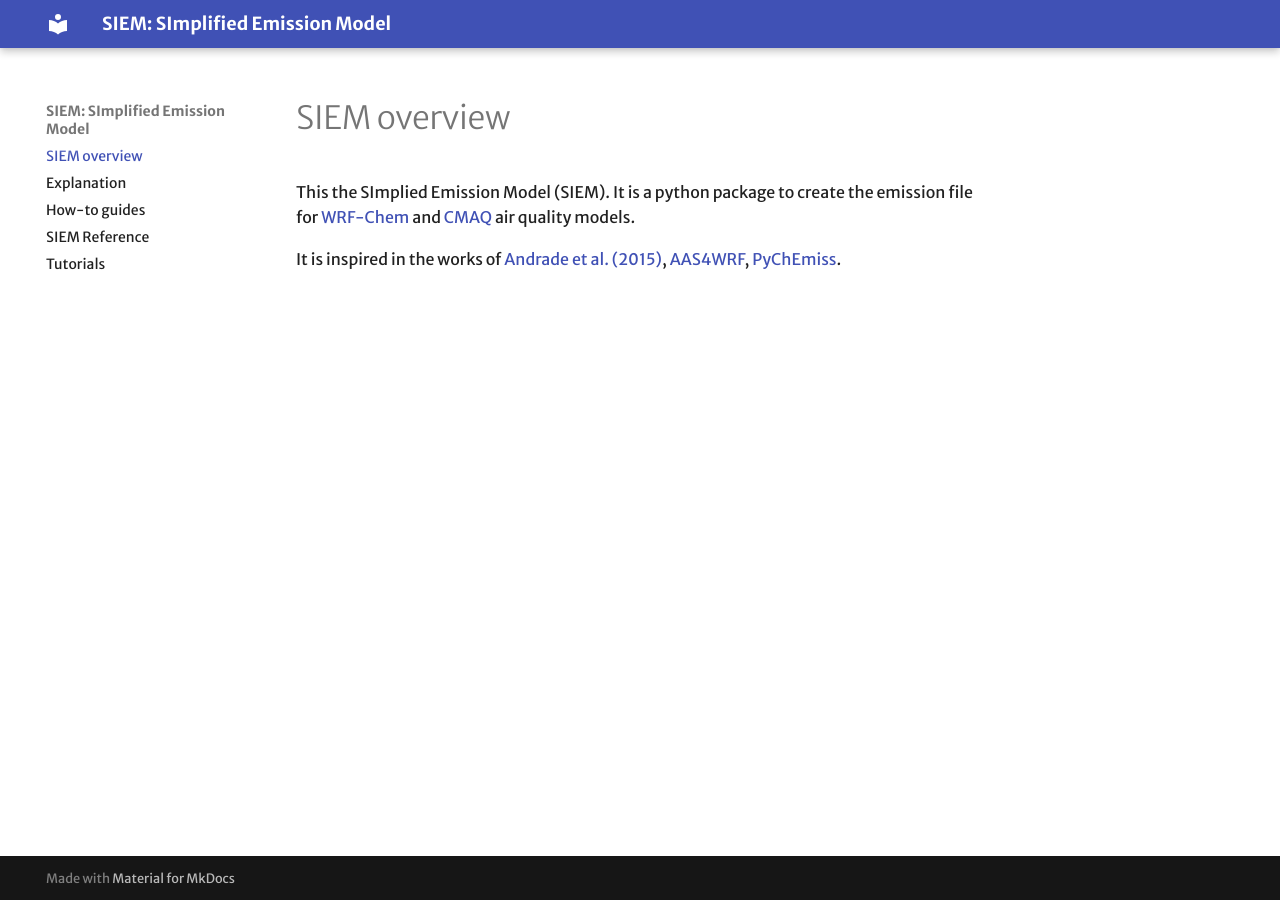
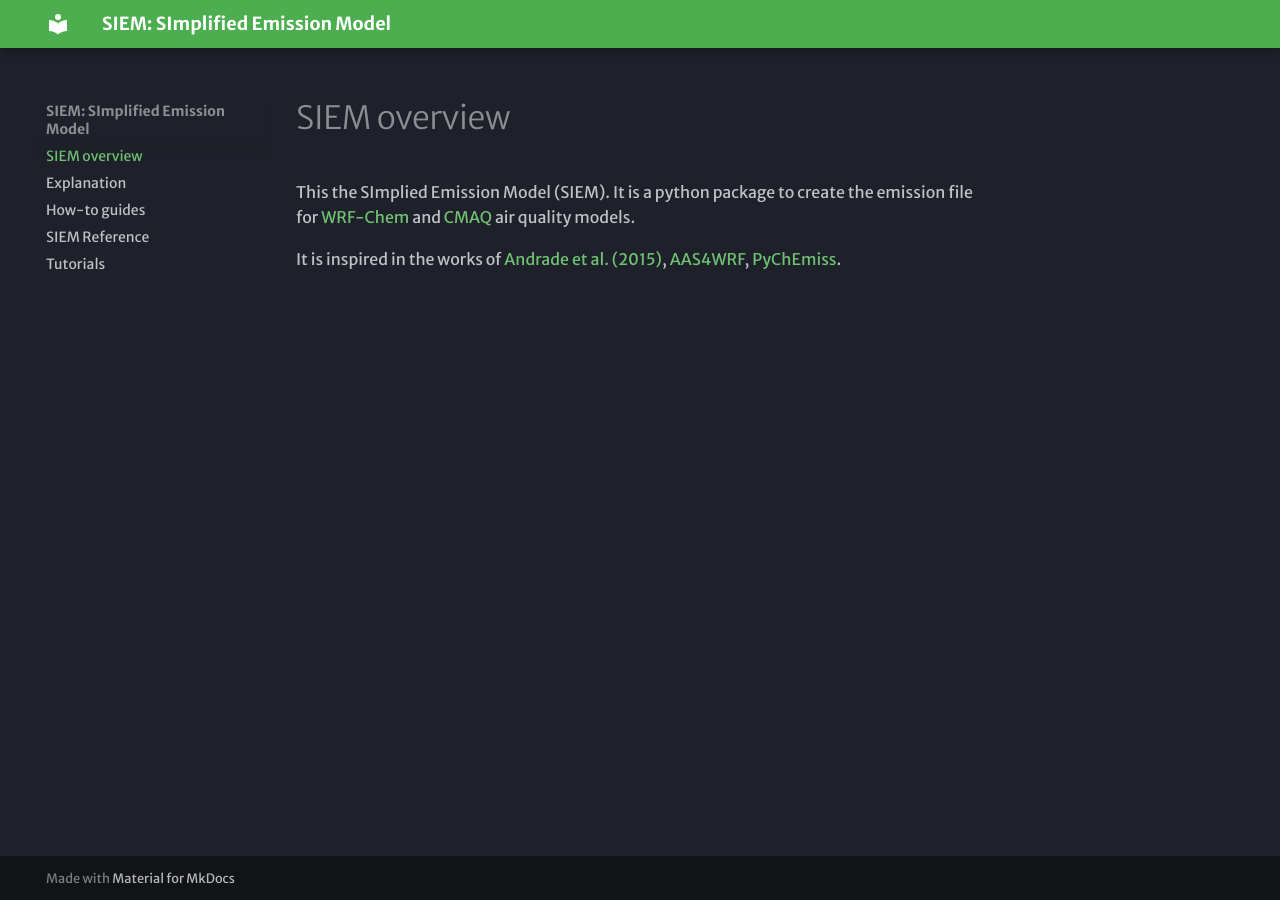
Before and after one commit to quishqa/siem, an MkDocs documentation site: the page built from docs/index.md, in a window 1280 px wide. Built offline with MkDocs 1.6.1 and Material for MkDocs 9.7.7, drawn with Linux system fonts in a browser that asks for light colours; some web fonts are replaced.

Commit message:
feat: add mkdown extensions

```diff
--- a/mkdocs.yml
+++ b/mkdocs.yml
@@ -2,8 +2,28 @@
 site_url: https://quishqa.github.io
 theme:
   name: material
+  palette:
+    scheme: slate
+    primary: green
+    accent: deep purple
   font:
     text: MerriWeather Sans
     code: Red Hat Mono
 plugins:
   - mkdocstrings
+markdown_extensions:
+  - attr_list
+  - pymdownx.emoji:
+      emoji_index: !!python/name:material.extensions.emoji.twemoji
+      emoji_generator: !!python/name:material.extensions.emoji.to_svg
+  - pymdownx.highlight:
+      anchor_linenums: true
+      line_spans: __span
+      pygments_lang_class: true
+  - pymdownx.inlinehilite
+  - pymdownx.snippets
+  - pymdownx.superfences
+  - pymdownx.tabbed:
+      alternate_style: true
+  - admonition
+  - pymdownx.details
```
